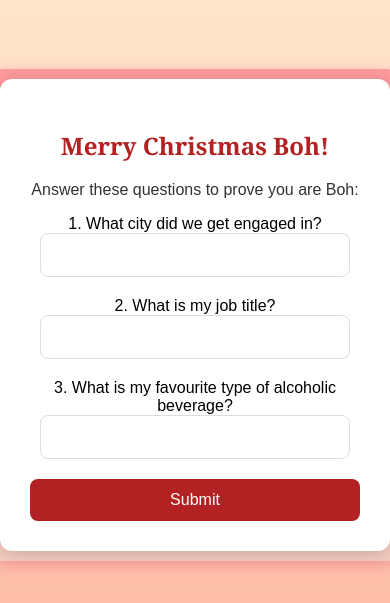
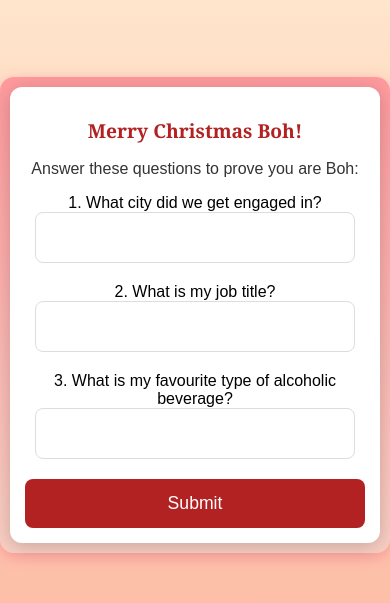
Before and after one commit to James220600/xmas-site, a plain HTML site: page index.html in a window 390 px wide. Shown: the part 107-710 px from the top of the page. Drawn offline with Linux system fonts and the light colour scheme.

Commit message:
Update index.html

```diff
--- a/index.html
+++ b/index.html
@@ -14,12 +14,14 @@
             height: 100vh;
             margin: 0;
             background: linear-gradient(to bottom, #ffecd2, #fcb69f);
+            padding: 10px;
+            box-sizing: border-box;
         }
         .container {
             width: 100%;
             max-width: 500px;
             background-color: white;
-            padding: 30px;
+            padding: 20px;
             border-radius: 12px;
             box-shadow: 0 4px 20px rgba(0, 0, 0, 0.2);
             text-align: center;
@@ -42,10 +44,11 @@
         h1, h2 {
             font-family: 'Georgia', serif;
             color: #b22222;
+            font-size: 1.5rem;
         }
         p {
             color: #333;
-            font-size: 16px;
+            font-size: 1rem;
         }
 
         /* Form styling */
@@ -58,7 +61,7 @@
             margin: 0 auto;
             border: 1px solid #ddd;
             border-radius: 8px;
-            font-size: 16px;
+            font-size: 1rem;
             box-sizing: border-box;
             text-align: center;
         }
@@ -68,7 +71,7 @@
             padding: 12px 20px;
             border: none;
             border-radius: 8px;
-            font-size: 16px;
+            font-size: 1rem;
             cursor: pointer;
             width: 100%;
         }
@@ -117,7 +120,7 @@
             background-color: #ffe6e6;
             color: #b22222;
             border-radius: 10px;
-            font-size: 18px;
+            font-size: 1.2rem;
             font-weight: bold;
             cursor: pointer;
         }
@@ -128,7 +131,7 @@
         /* Bullet point section styling */
         .reasons-title {
             margin-top: 20px;
-            font-size: 18px;
+            font-size: 1.2rem;
             font-weight: bold;
             color: #b22222;
             text-align: center;
@@ -145,6 +148,27 @@
             margin-top: 10px;
             font-style: italic;
             text-align: center;
+        }
+
+        /* Responsive styling */
+        @media (max-width: 600px) {
+            h1, h2 {
+                font-size: 1.2rem;
+            }
+            p, .reward-box, .reasons-title {
+                font-size: 1rem;
+            }
+            .container {
+                padding: 15px;
+            }
+            input[type="text"], button {
+                font-size: 1.1rem;
+                padding: 14px;
+            }
+            .reward-box {
+                font-size: 1rem;
+                padding: 15px;
+            }
         }
     </style>
 </head>
```
